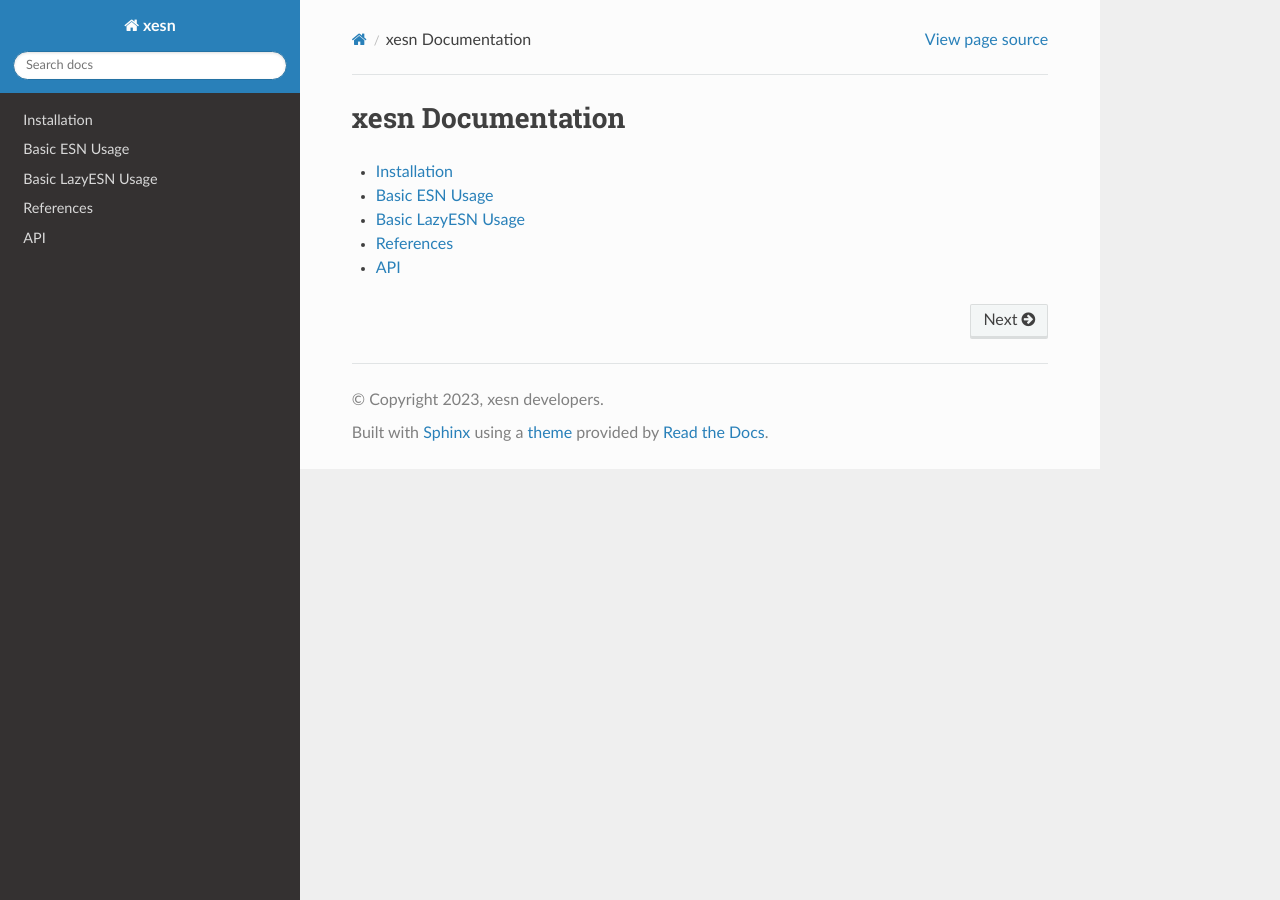
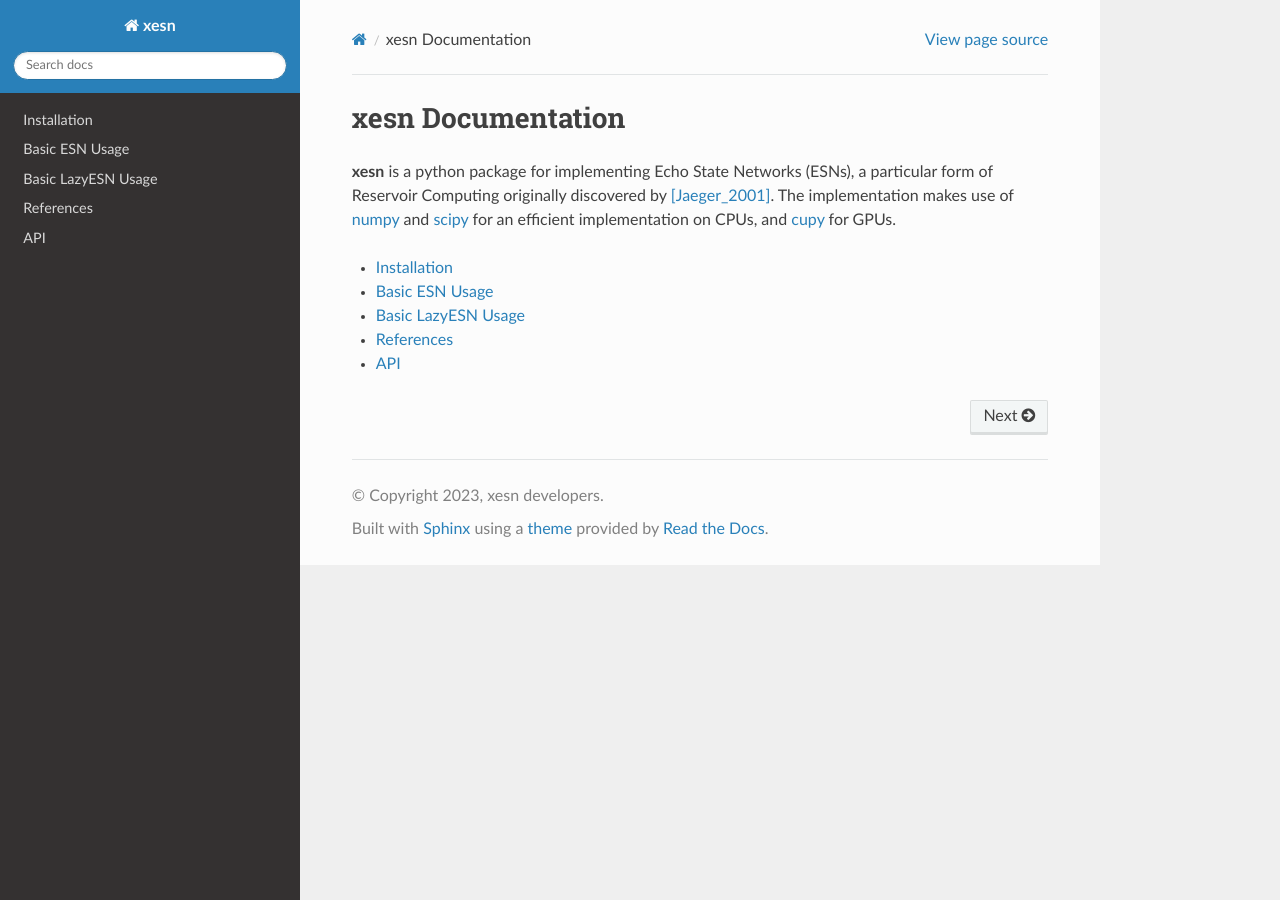
Before and after one commit to timothyas/xesn, a Sphinx documentation site: the page built from docs/source/index.rst, in a window 1280 px wide. Built offline with Sphinx 7.4.7 and the Read the Docs theme 2.0.0, drawn with Linux system fonts in a browser that asks for light colours.

Commit message:
Init readthedocs (#51)

```diff
--- a/docs/source/index.rst
+++ b/docs/source/index.rst
@@ -5,6 +5,15 @@
 
 xesn Documentation
 ==================
+
+**xesn** is a python package for implementing Echo State Networks (ESNs), a
+particular form of Reservoir Computing originally discovered by
+[Jaeger_2001]_.
+The implementation makes use of
+`numpy <https://numpy.org/>`_ and
+`scipy <https://scipy.org/>`_ for an efficient implementation on CPUs,
+and `cupy <https://cupy.dev/>`_ for GPUs.
+
 
 .. toctree::
    :maxdepth: 1
--- a/docs/source/references.rst
+++ b/docs/source/references.rst
@@ -3,6 +3,9 @@ References
 
 .. [Arcomano_et_al_2020] Arcomano, T., Szunyogh, I., Pathak, J., Wikner, A., Hunt, B. R., & Ott, E. (2020). A Machine Learning-Based Global Atmospheric Forecast Model. Geophysical Research Letters, 47(9), e2020GL087776. https://doi.org/10.1029/2020GL087776
 
+.. [Jaeger_2001] Jaeger, H. (2001). The "echo state” approach to analysing and training recurrent neural networks – with an Erratum note. Bonn, Germany: German National Research Center for Information Technology GMD Technical Report, 148(34), 13.
+
+
 .. [Pathak_et_al_2018] Pathak, J., Hunt, B., Girvan, M., Lu, Z., & Ott, E. (2018). Model-Free Prediction of Large Spatiotemporally Chaotic Systems from Data: A Reservoir Computing Approach. Physical Review Letters, 120(2), 024102. https://doi.org/10.1103/PhysRevLett.120.024102
 
 .. [Smith_et_al_2023] Smith, T. A., Penny, S. G., Platt, J. A., & Chen, T.-C. (2023, September 21). Temporal Subsampling Diminishes Small Spatial Scales in Recurrent Neural Network Emulators of Geophysical Turbulence. arXiv. Retrieved from http://arxiv.org/abs/2305.00100
```
Also changed, not shown: .readthedocs.yaml (added).
